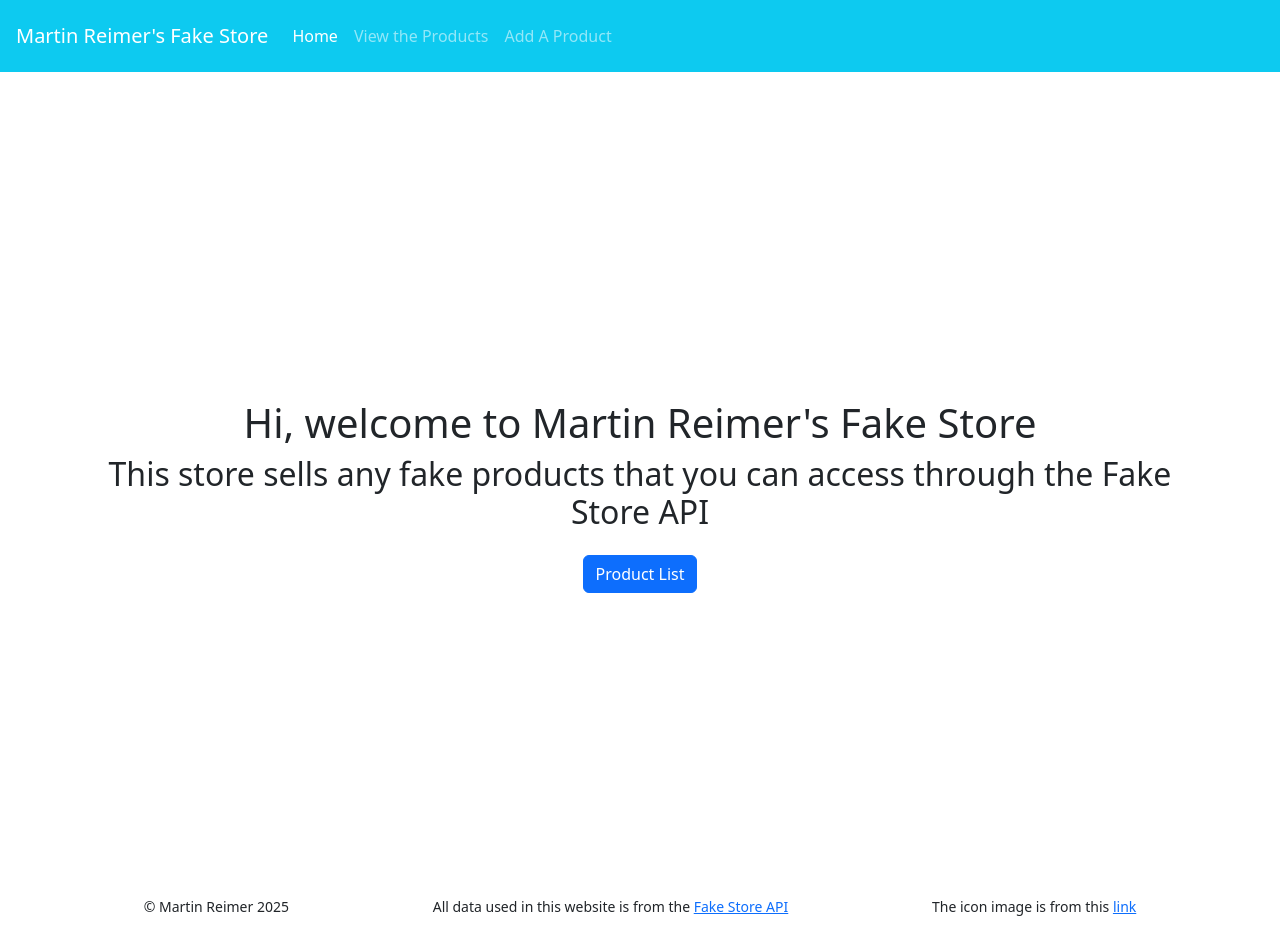
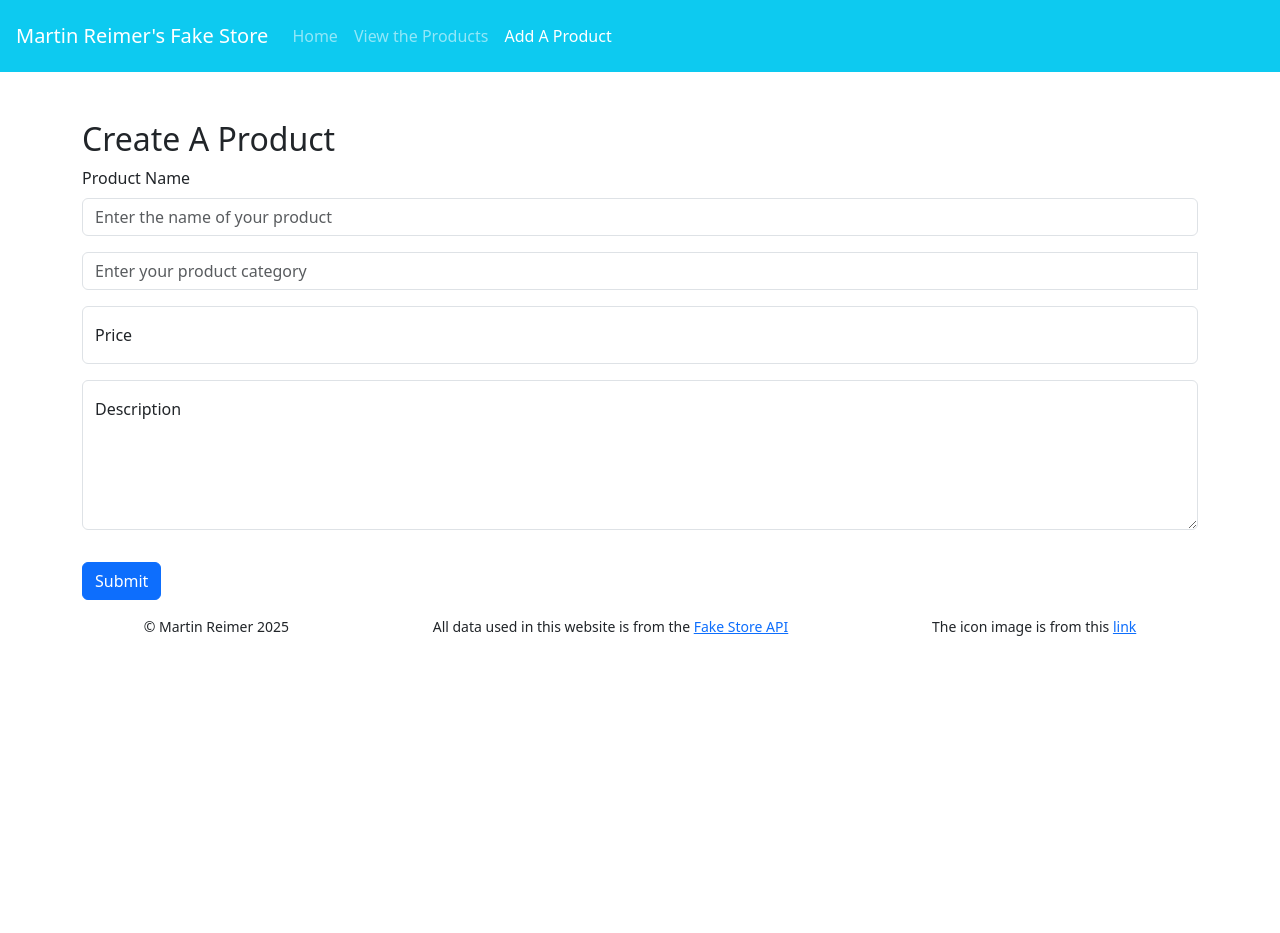
Before and after one commit to mreimer702/fakestore-app, a React (Vite) app: page /add-product in a window 1280 px wide. Before the commit this address led to /. After the commit the page ends 800 px from the top, so only its background shows below. Built offline with nearby package versions, Linux system fonts and the light colour scheme.

Commit message:
Added a page to add products

```diff
--- a/src/App.jsx
+++ b/src/App.jsx
@@ -4,6 +4,7 @@ import NavBar from './components/NavBar';
 import NotFound from './components/NotFound';
 import ProductList from './components/ProductList';
 import ProductDetails from './components/ProductDetails';
+import AddProduct from './components/AddProduct';
 import './App.css';
 
 function App() {
@@ -14,6 +15,7 @@ function App() {
         <Route path="/" element={<HomePage />} />
         <Route path="/products" element={<ProductList />} />
         <Route path="/products/:id" element={<ProductDetails />} />
+        <Route path="/add-product" element={<AddProduct />} />
         <Route path="*" element={<NotFound />} />
       </Routes>
     </>
--- a/src/components/AddProduct.jsx
+++ b/src/components/AddProduct.jsx
@@ -0,0 +1,146 @@
+import { useState } from 'react';
+import Container from 'react-bootstrap/Container';
+import Form from 'react-bootstrap/Form';
+import Col from 'react-bootstrap/Col';
+import Row from 'react-bootstrap/Row';
+import Button from 'react-bootstrap/Button';
+import Alert from 'react-bootstrap/Alert';
+import InputGroup from 'react-bootstrap/InputGroup';
+import FloatingLabel from 'react-bootstrap/FloatingLabel';
+import axios from 'axios';
+
+const AddProduct = () => {
+
+  const [formData, setFormData] = useState({
+    title: '',
+    price: '',
+    description: '',
+    category: '',
+  });
+
+  const [submitted, setSubmitted] = useState(false);
+  const [product, setProduct] = useState(null);
+  const [error, setError] = useState(null);
+  const [validated, setValidated] = useState(false);
+
+  const handleChange = (e) => {
+    const { name, value } = e.target;
+    setFormData({
+      ...formData,
+      [name]: value
+    });
+  };
+
+  const handleSubmit = async (e) => {
+    e.preventDefault();
+
+    const form = e.currentTarget;
+    if (form.checkValidity() === false) {
+      e.stopPropagation();
+    } else {
+      try {
+        const response = await axios.post('https://fakestoreapi.com/products', formData);
+        console.log(response.data);
+        setProduct(response.data);
+        setSubmitted(true);
+        setError(null);
+      } catch (err) {
+        setError(`Error submitting the form. Please try again: ${err.message}`);
+        setSubmitted(false);
+      }
+    }
+    setValidated(true);
+  };
+
+  return (
+    <Container className="mt-5">
+      <h2>Create A Product</h2>
+
+      {submitted && <Alert variant="success" dismissible>{product?.title} created successfully!</Alert>}
+      {error && <Alert variant="danger" dismissible>{error}</Alert>}
+
+      <Form onSubmit={handleSubmit} noValidate validated={validated}>
+
+        <Row className="mb-3">
+          <Col md="12">
+            <Form.Group controlId="formTitle">
+              <Form.Label>Product Name</Form.Label>
+              <Form.Control
+                type="text"
+                placeholder="Enter the name of your product"
+                name="title"
+                value={formData.title}
+                onChange={handleChange}
+                required
+              />
+              <Form.Control.Feedback type="invalid">
+                Please provide a name
+              </Form.Control.Feedback>
+            </Form.Group>
+          </Col>
+        </Row>
+
+        <Row className="mb-3">
+          <Col md="12">
+            <InputGroup>
+              <Form.Control
+                type="text"
+                placeholder="Enter your product category"
+                name="category"
+                value={formData.category}
+                onChange={handleChange}
+                required
+              />
+              <Form.Control.Feedback type="invalid">
+                Please provide a product category
+              </Form.Control.Feedback>
+            </InputGroup>
+          </Col>
+        </Row>
+
+        <Row className="mb-3">
+          <Col md="12">
+            <FloatingLabel controlId="floatingPrice" label="Price">
+              <Form.Control
+                type="number"
+                placeholder="Enter the price of your product"
+                name="price"
+                value={formData.price}
+                onChange={handleChange}
+                required
+              />
+              <Form.Control.Feedback type="invalid">
+                Please provide a price for your product
+              </Form.Control.Feedback>
+            </FloatingLabel>
+          </Col>
+        </Row>
+
+        <Row className="mb-3">
+          <Col md="12">
+            <FloatingLabel controlId="floatingDescription" label="Description">
+              <Form.Control
+                as="textarea"
+                placeholder="Enter a description of your product"
+                name="description"
+                value={formData.description}
+                onChange={handleChange}
+                required
+                style={{ height: '150px' }}
+              />
+              <Form.Control.Feedback type="invalid">
+                Please provide a description of your product
+              </Form.Control.Feedback>
+            </FloatingLabel>
+          </Col>
+        </Row>
+
+        <Button variant="primary" type="submit" className="mt-3 mb-3">
+          Submit
+        </Button>
+      </Form>
+    </Container>
+  );
+};
+
+export default AddProduct;
```
